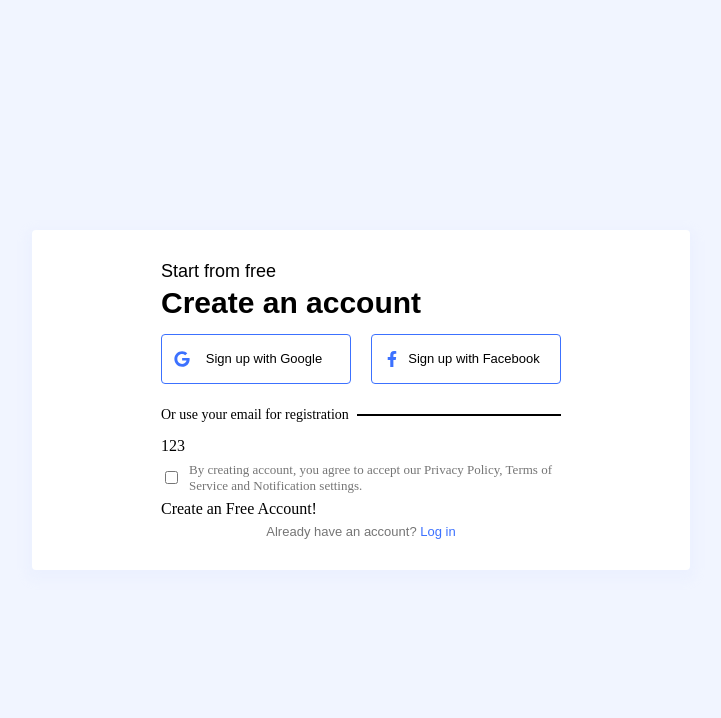
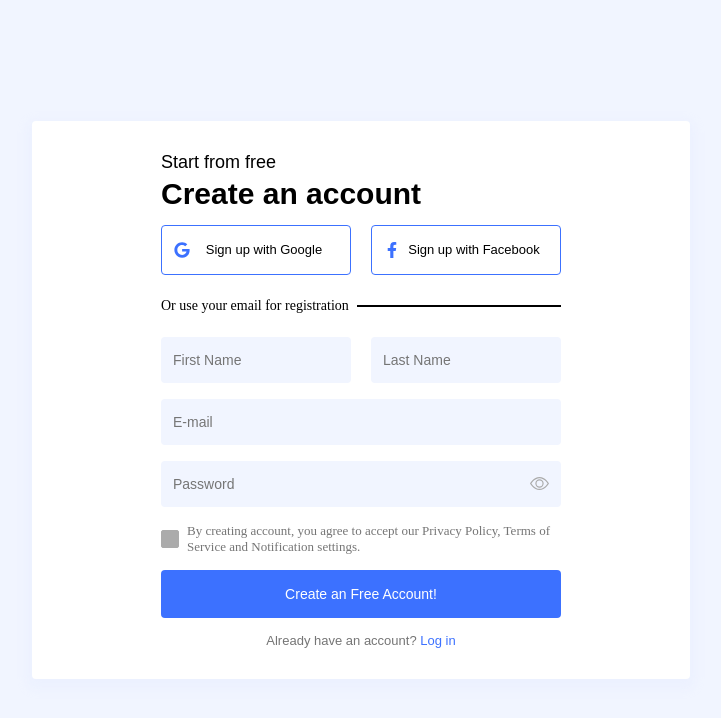
Before and after one commit to pa022069/wistron_ui_homework, a React (Vite) app: page / in a window 1280 px wide. Shown: the top 718 px of the page, without its empty margins (279-1000 px from the left). Built offline with nearby package versions, Linux system fonts and the light colour scheme; a web font is replaced by a local one.

Commit message:
get form data

```diff
--- a/src/App.tsx
+++ b/src/App.tsx
@@ -1,9 +1,23 @@
-import { useState } from "react";
-import SocialSignUp from "./components/SocialSignUp";
+import { useState, useCallback } from "react";
+import Button from "./components/ButtonStyle";
+import Input from './components/InputStyle';
 import { TitleBar } from './utils/commonUtils';
 import FormCheckbox from "./components/FormCheckbox";
 
 const App = (): JSX.Element => {
+
+  const onSubmitForm = useCallback((element: React.FormEvent<HTMLFormElement>) => {
+    element.preventDefault();
+    const data = {
+      firstName: element.target[0].value,
+      lastName: element.target[1].value,
+      email: element.target[2].value,
+      password: element.target[3].value,
+      checkbox: element.target[4].checked,
+    }
+    console.log('data', data)
+  }, [])
+
   return (
     <div className="fullWrapper flex__cc">
       <div className="formWrapper">
@@ -11,17 +25,28 @@ const App = (): JSX.Element => {
           <h2 className="fontSize__lg font__normal">Start from free</h2>
           <h1 className="fontSize__3xl font__bold">Create an account</h1>
           <div className="col__2 col__2--wider">
-            <SocialSignUp type="google" />
-            <SocialSignUp type="facebook" />
+            <Button.SocialSignUp icon="google" onClick={() => console.log('google')} />
+            <Button.SocialSignUp icon="facebook" onClick={() => console.log('facebook')} />
           </div>
           <div className="col__2 col__2--normal">
             <p className="fontSize__sm col__2--fixed">Or use your email for registration</p>
             <TitleBar />
           </div>
-          <form action="">
-            <div>123</div>
-            <FormCheckbox checked={false} text="By creating account, you agree to accept our Privacy Policy, Terms of Service and Notification settings." />
-            <a>Create an Free Account!</a>
+          <form onSubmit={onSubmitForm}>
+            <div className="col__2 col__2--wider">
+              <Input.Default type="text" name="firstName" id="firstName" title="First Name" />
+              <Input.Default type="text" name="lastName" id="lastName" title="Last Name" />
+            </div>
+            <div className="col__1">
+              <Input.Default type="email" name="email" id="email" title="E-mail" />
+            </div>
+            <div className="col__1">
+              <Input.Default type="password" name="password" id="password" title="Password" />
+            </div>
+            <FormCheckbox text="By creating account, you agree to accept our Privacy Policy, Terms of Service and Notification settings." />
+            <div className="col__1">
+              <Button.Default type="submit" text="Create an Free Account!" />
+            </div>
             <p className="formWrapper__text font__normal">Already have an account? <a>Log in</a></p>
           </form>
         </div>
--- a/src/assets/css/base/_base.scss
+++ b/src/assets/css/base/_base.scss
@@ -2,6 +2,7 @@ $blue-main: #3C71FF;
 $blue-light: #F1F5FF;
 
 $gray-75: #757575;
+$gray-AB: #ABABAB;
 
 $sm-width: 576px;
 
--- a/src/assets/css/pages/_form.scss
+++ b/src/assets/css/pages/_form.scss
@@ -50,6 +50,8 @@
 .col {
   &__1 {
     display: flex;
+    padding-top: 8px;
+    padding-bottom: 8px;
 
     &>* {
       flex: 1;
--- a/src/components/SocialSignUp/_index.scss
+++ b/src/components/ButtonStyle/_index.scss
@@ -1,17 +1,29 @@
 @import '../../assets/css/base/base';
 
+@mixin button {
+  position: relative;
+  width: 100%;
+  padding: $size-16 $size-12;
+  border-radius: $size-4;
+  box-sizing: border-box;
+  cursor: pointer;
+}
+
 .buttonStyle {
+  &__default {
+    @include button;
+    background-color: $blue-main;
+    color: white;
+    font-size: $size-14;
+    border: none;
+  }
+
   &__social {
-    position: relative;
-    width: 100%;
-    padding: $size-16 $size-12;
+    @include button;
     border: 1px solid $blue-main;
-    border-radius: $size-4;
-    box-sizing: border-box;
-    cursor: pointer;
     background-color: white;
 
-    &:active {
+    &:hover {
       background-color: $blue-main;
       box-shadow: 0px 6px 15px rgba(60, 113, 255, 0.4);
 
--- /dev/null
+++ b/src/components/ButtonStyle/index.tsx
@@ -0,0 +1,40 @@
+import './_index.scss';
+import { buttonList } from './utils';
+
+interface DefaultProps {
+  text: string;
+  type?: "button" | "submit" | "reset";
+  onClick?: () => void;
+}
+
+interface SignUpProps {
+  icon: string;
+  type?: "button" | "submit" | "reset";
+  onClick?: () => void;
+}
+
+const Default = (props: DefaultProps): JSX.Element => {
+  return (
+    <button type={props.type} className="flex__cc font__normal buttonStyle__default" onSubmit={props.onClick} onClick={props.onClick}>
+      {props.text}
+    </button>
+  )
+};
+
+const SocialSignUp = (props: SignUpProps): JSX.Element => {
+  return (
+    <button type={props.type} className="flex__bc font__normal buttonStyle__social" onClick={props.onClick}>
+      {
+        buttonList[props.icon].icon({
+          className: "buttonStyle__social--icon"
+        })
+      }
+      <p className="buttonStyle__social--text">{buttonList[props.icon].text}</p>
+    </button>
+  );
+};
+
+export default {
+  Default,
+  SocialSignUp
+};
--- a/src/components/FormCheckbox/_index.scss
+++ b/src/components/FormCheckbox/_index.scss
@@ -6,6 +6,50 @@
   padding: 8px 0;
   gap: 2%;
 
+  &__label {
+    label {
+      position: relative;
+      border-radius: 2px;
+      display: block;
+      width: $size-18;
+      height: $size-18;
+      background-color: $gray-AB;
+      border: 1px solid $gray-AB;
+      box-sizing: border-box;
+      display: flex;
+      justify-content: center;
+      align-items: center;
+      cursor: pointer;
+    }
+
+    input[type=checkbox] {
+      display: none;
+
+      &:checked+label {
+        background-color: white;
+        border: 1px solid $blue-main;
+
+        &::after {
+          position: relative;
+          top: -1px;
+          width: 4px;
+          height: 8px;
+          content: '';
+          transform-origin: center;
+          display: block;
+          rotate: 45deg;
+          border-style: solid;
+          border-top-width: 0;
+          border-left-width: 0;
+          border-bottom-width: 2px;
+          border-bottom-color: $blue-main;
+          border-right-width: 2px;
+          border-right-color: $blue-main;
+        }
+      }
+    }
+  }
+
   &__text {
     font-size: $size-13;
     line-height: 1.2;
--- a/src/components/FormCheckbox/index.tsx
+++ b/src/components/FormCheckbox/index.tsx
@@ -1,16 +1,15 @@
 import './_index.scss';
 
 interface Props {
-  checked: boolean;
   text: string | JSX.Element;
 }
 
 const FormCheckbox = (props: Props): JSX.Element => {
   return (
     <div className="formCheckbox">
-      <div>
-        <label htmlFor="form-checkbox" />
-        <input type="checkbox" readOnly name="form-checkbox" id="form-checkbox" checked={props.checked} />
+      <div className='formCheckbox__label'>
+        <input type="checkbox" name="checkbox" id="checkbox" />
+        <label htmlFor="checkbox" />
       </div>
       <p className="formCheckbox__text">{props.text}</p>
     </div>
--- /dev/null
+++ b/src/components/InputStyle/_index.scss
@@ -0,0 +1,72 @@
+@import '../../assets/css/base/base';
+
+.inputStyle {
+  &__container {
+    position: relative;
+    width: 100%;
+    display: flex;
+    justify-content: center;
+    align-items: center;
+    background-color: $blue-light;
+    border-radius: $size-4;
+    padding: $size-8 $size-12;
+  }
+
+  &__icon {
+    font-size: 19px;
+    flex-shrink: 0;
+    cursor: pointer;
+    color: $gray-AB;
+
+    &--show {
+      color: $blue-main;
+    }
+  }
+
+  &__default {
+    position: relative;
+    width: 100%;
+    cursor: text;
+
+    &--focus {
+      label {
+        font-size: $size-12 !important;
+        scale: 0.83 !important;
+        padding: 0 !important;
+      }
+
+      input {
+        display: block !important;
+      }
+    }
+
+    label {
+      width: 100%;
+      color: $gray-75;
+      font-size: $size-14;
+      scale: 1;
+      display: block;
+      transform-origin: 0% 0%;
+      padding: $size-8 0;
+      transition: scale 0.3s;
+      cursor: text;
+    }
+
+    input {
+      position: relative;
+      width: 100%;
+      background-color: transparent;
+      border: none;
+      padding: 0;
+      margin-top: 2px;
+      margin-bottom: 1px;
+      display: none;
+      transition: all 0.3s;
+
+      &:focus {
+        border: none;
+        outline: none;
+      }
+    }
+  }
+}
--- /dev/null
+++ b/src/components/InputStyle/index.tsx
@@ -0,0 +1,44 @@
+import { useEffect, useRef, useState } from 'react';
+import './_index.scss';
+import { BsEye } from "react-icons/bs";
+
+interface DefaultProps {
+  type: 'password' | 'text' | 'email';
+  name: string;
+  id: string;
+  title: string;
+}
+
+const Default = (props: DefaultProps): JSX.Element => {
+  const [isFocus, setIsFocus] = useState<boolean>(false);
+  const [isShowValue, setIsShowValue] = useState<boolean>(false);
+  const inputRef = useRef<HTMLInputElement>(null!);
+
+  const handleClick = () => {
+    setIsFocus(true);
+    inputRef.current.focus();
+  };
+
+  return (
+    <div className='inputStyle__container'>
+      <div className={`inputStyle__default ${(isFocus) ? 'inputStyle__default--focus' : ''}`}>
+        <label className='font__normal' onClick={handleClick} htmlFor={props.name}>{props.title}</label>
+        <input onBlur={() => {
+          const isHasValue = inputRef.current.value !== '';
+          setIsFocus(isHasValue)
+        }} ref={inputRef} type={props.type !== 'password' ? props.type : isShowValue ? 'text' : 'password'} name={props.name} id={props.id} />
+      </div>
+      {
+        props.type === 'password' && <BsEye onClick={() => setIsShowValue((prev: boolean) => !prev)} className={`inputStyle__icon ${isShowValue ? 'inputStyle__icon--show' : ''}`} />
+      }
+    </div>
+  )
+};
+
+Default.defaultProps = {
+  type: 'text',
+};
+
+export default {
+  Default
+};
--- a/src/components/SocialSignUp/index.tsx
+++ /dev/null
@@ -1,21 +0,0 @@
-import './_index.scss';
-import { buttonList } from './utils';
-
-interface Props {
-  type: string;
-}
-
-const SocialSignUp = ({ type }: Props): JSX.Element => {
-  return (
-    <a className="flex__bc font__normal buttonStyle__social">
-      {
-        buttonList[type].icon({
-          className: "buttonStyle__social--icon"
-        })
-      }
-      <p className="buttonStyle__social--text">{buttonList[type].text}</p>
-    </a>
-  );
-};
-
-export default SocialSignUp;
```
Also changed, not shown: src/components/ButtonStyle/utils.tsx (renamed from src/components/SocialSignUp/utils.tsx).
